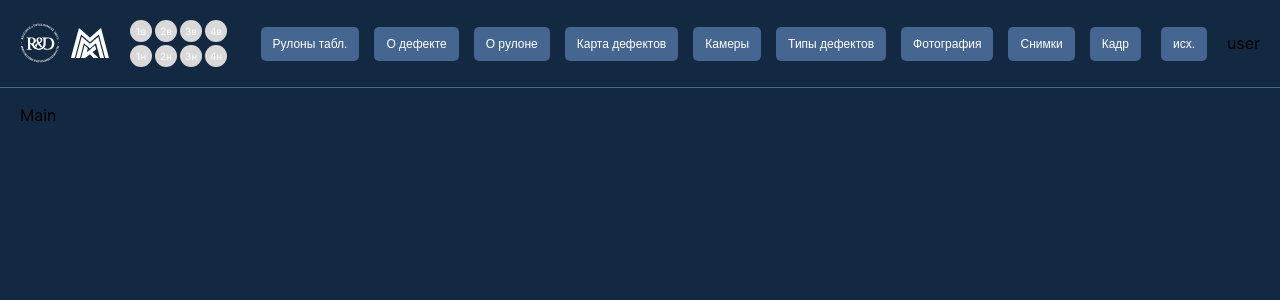
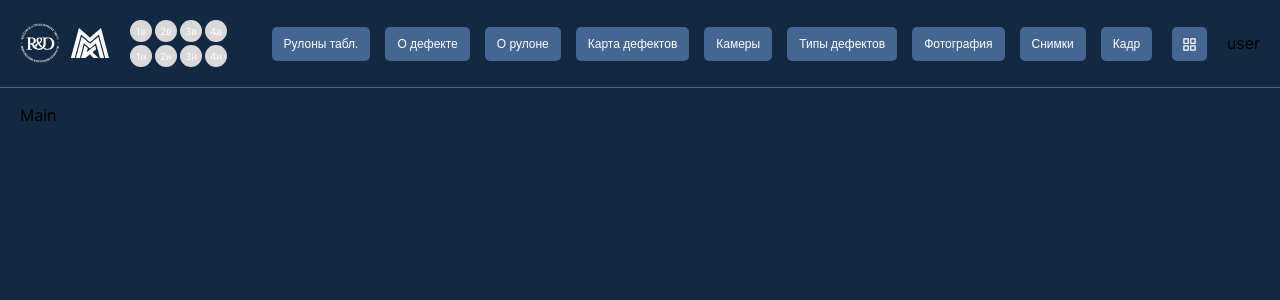
Before and after one commit to GiaCarangi1986/template_front, a React (Create React App) app: page / in a window 1280 px wide. Shown: the top 300 px of the page. Built offline with nearby package versions, Linux system fonts and the light colour scheme.

Commit message:
dev-rnd btn done

```diff
--- a/src/components/PageConstructor/Header/RndButtons.tsx
+++ b/src/components/PageConstructor/Header/RndButtons.tsx
@@ -1,5 +1,6 @@
-import { Button } from '../../../views/common'
+import { Button, Icon } from '../../../views/common'
 import { BlockModuleConst } from '../../../const'
+import { DefaultStateIcon } from '../../../images'
 
 import style from './index.module.scss'
 
@@ -12,7 +13,9 @@ const RndButtons = () => {
           return <Button key={elem.name} view='light'>{elem.btnLabel}</Button>
         })}
       </div>
-      <Button view='light'>исх.</Button>
+      <Button view='light' iconView='light'>
+        <Icon><DefaultStateIcon /></Icon>
+      </Button>
     </div>
   )
 }
--- a/src/views/common/Button/index.module.scss
+++ b/src/views/common/Button/index.module.scss
@@ -5,7 +5,7 @@
   border-radius: 5px;
 
   &__dark {
-    background-color: var(--color-blue-);
+    background-color: var(--color-blue-85c);
     color: var(--color-blue-841);
 
     &:hover {
@@ -26,6 +26,31 @@
     pointer-events: none;
   }
 
+  &__icon_view {
+    padding: 10px;
+
+    & > div {
+      pointer-events: none;
+    }
+
+    &_dark {
+      & > div {
+        color: var(--color-blue-85c);
+      }
+      &:hover > div {
+        color: var(--color-blue-691);
+      }
+    }
+    &_light {
+      & > div {
+        color: var(--color-white-fff);
+      }
+      &:hover > div {
+        color: var(--color-blue-cea);
+      }
+    }
+  }
+
   &[disabled]:not([disabled='false']) {
     cursor: not-allowed;
     filter: brightness(0.9);
--- a/src/views/common/Button/index.tsx
+++ b/src/views/common/Button/index.tsx
@@ -11,11 +11,14 @@ const Button: FC<PropsType> = ({
   view = 'dark',
   withoutEffects = false,
   height= DEFAULT_HEIGHT,
+  iconView,
   ...props
 }) => {
   const classNames = cn(style.component, {
     [style[`component__${view}`]]: view,
-    [style['component__without_effects']]: withoutEffects
+    [style['component__without_effects']]: withoutEffects,
+    [style['component__icon_view']]: iconView,
+    [style[`component__icon_view_${iconView}`]]: iconView,
   })
   return (
     <button
--- a/src/views/common/Button/types.ts
+++ b/src/views/common/Button/types.ts
@@ -5,6 +5,7 @@ type PropsType = ButtonProps & {
   height?: number;
   view?: keyof typeof VariantEnum;
   withoutEffects?: boolean;
+  iconView?: keyof typeof VariantEnum;
 }
 
 export type { PropsType }
--- a/src/views/common/Icon/index.tsx
+++ b/src/views/common/Icon/index.tsx
@@ -4,7 +4,7 @@ import cn from 'classnames'
 import { PropsType } from './types'
 import style from './index.module.scss'
 
-const DEFAULT_SIZE = 20
+const DEFAULT_SIZE = 15
 
 const Icon: FC<PropsType> = ({
   children, width = DEFAULT_SIZE,
@@ -17,7 +17,8 @@ const Icon: FC<PropsType> = ({
     [style['component__without_effects']]: withoutEffects
   })
   return (
-    <div className={classNames} style={{
+    <div
+      className={classNames} style={{
       '--width': `${width}px`,
       '--height': `${height}px`
     } as CSSProperties}
--- a/src/views/common/IconButton/index.tsx
+++ /dev/null
@@ -1,14 +0,0 @@
-import { FC } from 'react';
-import IconButtonUI from '@material-ui/core/IconButton';
-
-import { PropsType } from './types';
-
-const IconButton: FC<PropsType> = ({ children, ...props }) => {
-    return (
-        <IconButtonUI {...props}>
-            {children}
-        </IconButtonUI>
-    )
-}
-
-export default IconButton;
--- a/src/views/common/index.ts
+++ b/src/views/common/index.ts
@@ -1,7 +1,6 @@
-import IconButton from './IconButton';
 import Icon from './Icon'
 import Button from './Button'
 
 export {
-    IconButton, Icon, Button
+  Icon, Button
 }
```
Also changed, not shown: src/images/index.ts (+8 -5 lines), src/views/common/IconButton/types.ts (deleted, +0 -7 lines), src/images/icons/defaultState.svg (added), src/views/common/IconButton/index.module.scss (deleted).
